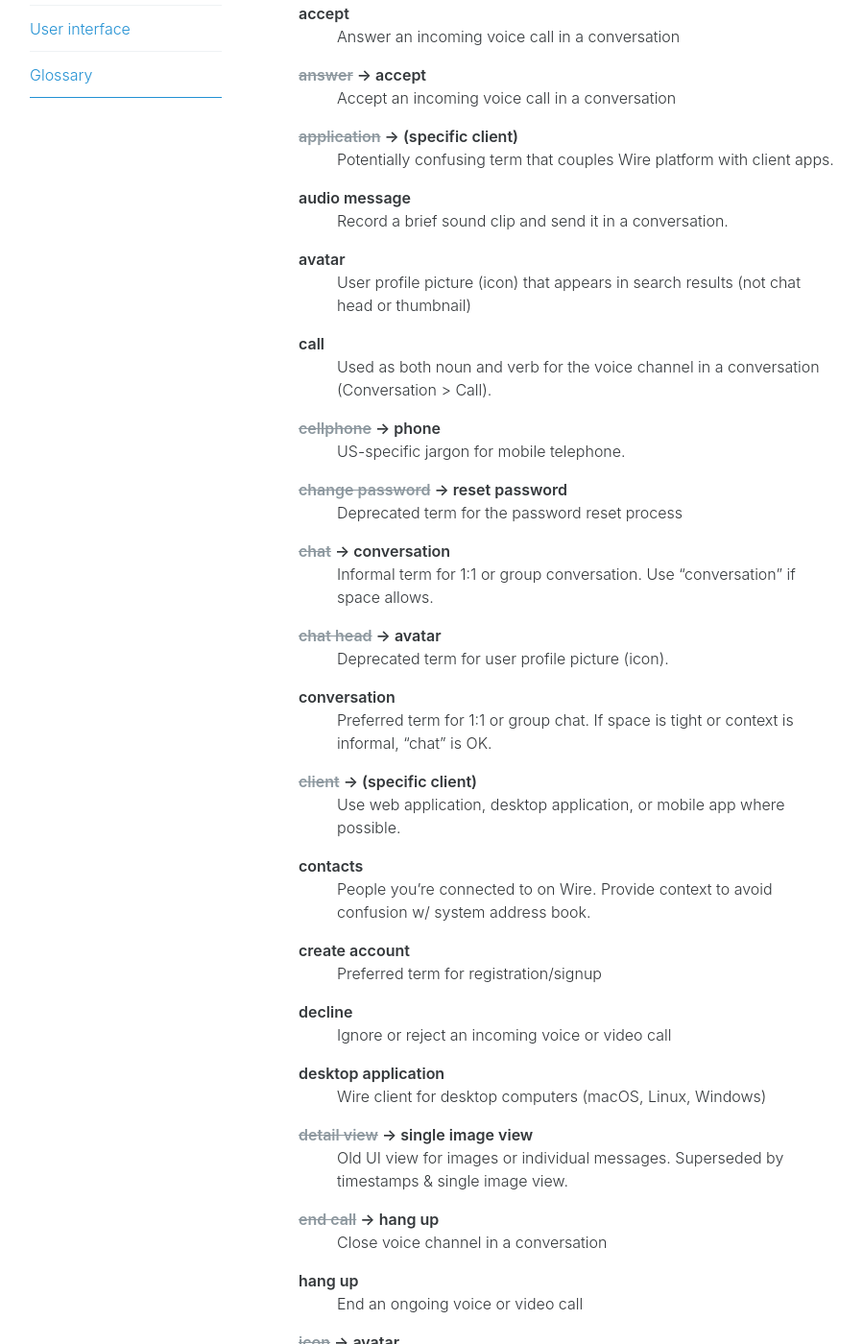
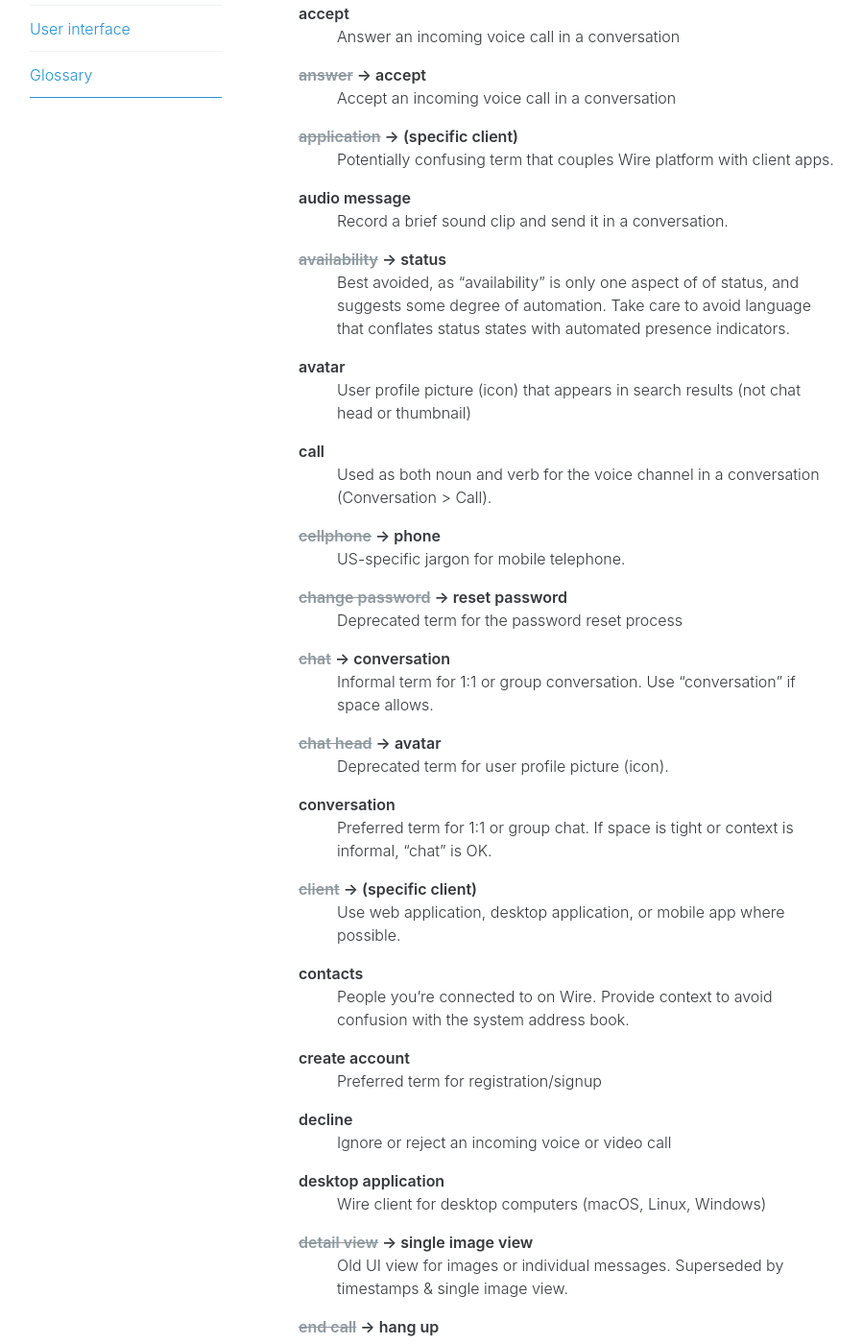
Before and after one commit to wireapp/brand, a Jekyll site: the page built from text/glossary/index.md, in a window 1280 px wide and 1400 px high, scrolled down 578 px. Shown: the whole window at 96% size, without its empty margins (189-1088 px from the left). Built offline with Jekyll 4.4.1, drawn with Linux system fonts in a browser that asks for light colours; comment, search, counter and statistics services are not loaded; some of the changed text lies outside the part shown.

Commit message:
Add terms: Status vs. availability

```diff
--- a/text/glossary/index.md
+++ b/text/glossary/index.md
@@ -21,6 +21,9 @@
 
 {: #audio-message} audio message
 : Record a brief sound clip and send it in a conversation.
+
+{: #availability} ~~availability~~ → status
+: Best avoided, as "availability" is only one aspect of of status, and suggests some degree of automation. Take care to avoid language that conflates status states with automated presence indicators.
 
 {: #avatar} avatar
 : User profile picture (icon) that appears in search results (not chat head or thumbnail)
@@ -47,7 +50,7 @@
 : Use web application, desktop application, or mobile app where possible.
 
 {: #contacts} contacts
-: People you’re connected to on Wire. Provide context to avoid confusion w/ system address book.
+: People you’re connected to on Wire. Provide context to avoid confusion with the system address book.
 
 {: #create-account} create account
 : Preferred term for registration/signup
@@ -68,7 +71,7 @@
 : End an ongoing voice or video call
 
 {: #icon} ~~icon~~ → avatar
-: User profile picture. Avoid to prevent confusion w/ app icons
+: User profile picture. Avoid to prevent confusion with app icons
 
 {: #ignore} ignore
 : Decline a connection request (the other user will not be notified)
@@ -172,6 +175,9 @@
 {: #start-ui} start UI
 : Deprecated internal term for people picker and search. Avoid if possible.
 
+{: #status} status
+: A manual setting in your profile to let people know if you're _available_, _busy_ or _away_. Status is a team-only feature and shown only to members of the same team.
+
 {: #talk} ~~talk~~ → call
 : Deprecated term for voice channel in a conversation. Use “call” instead.
 
```
